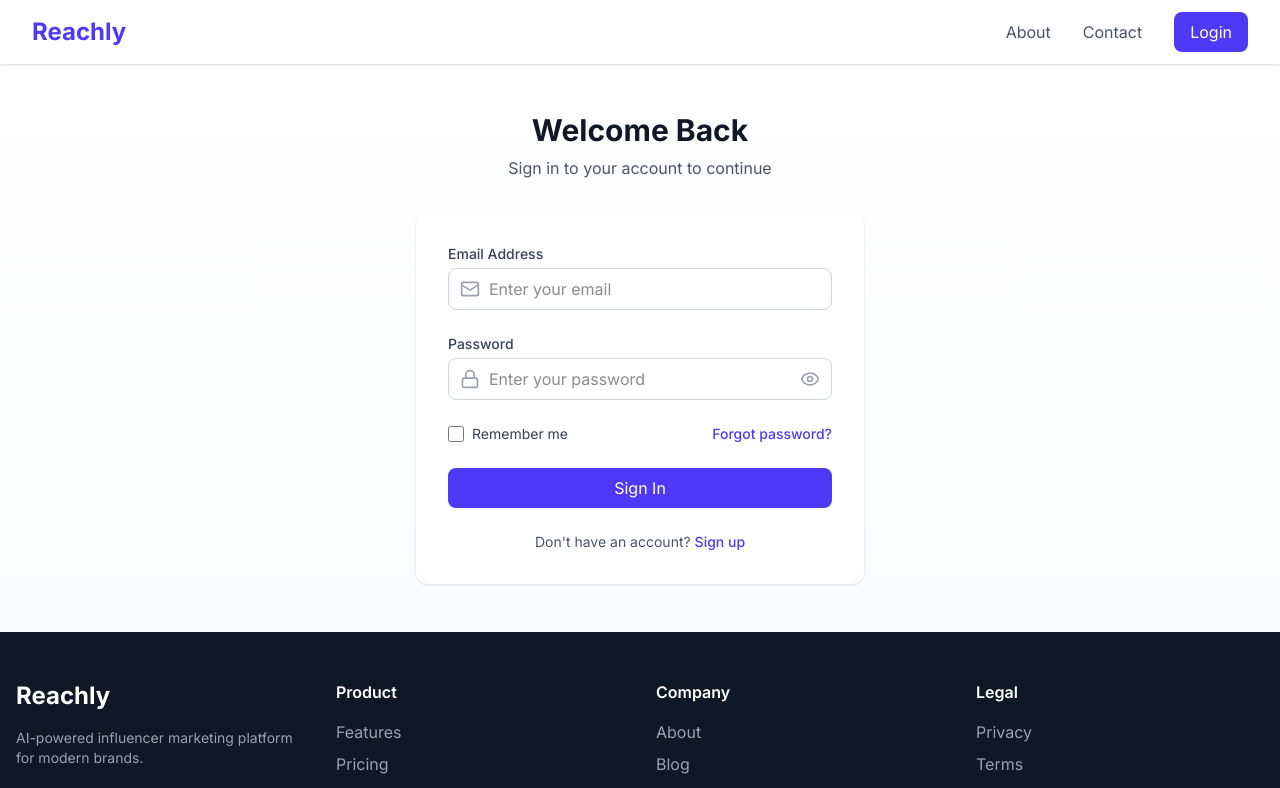
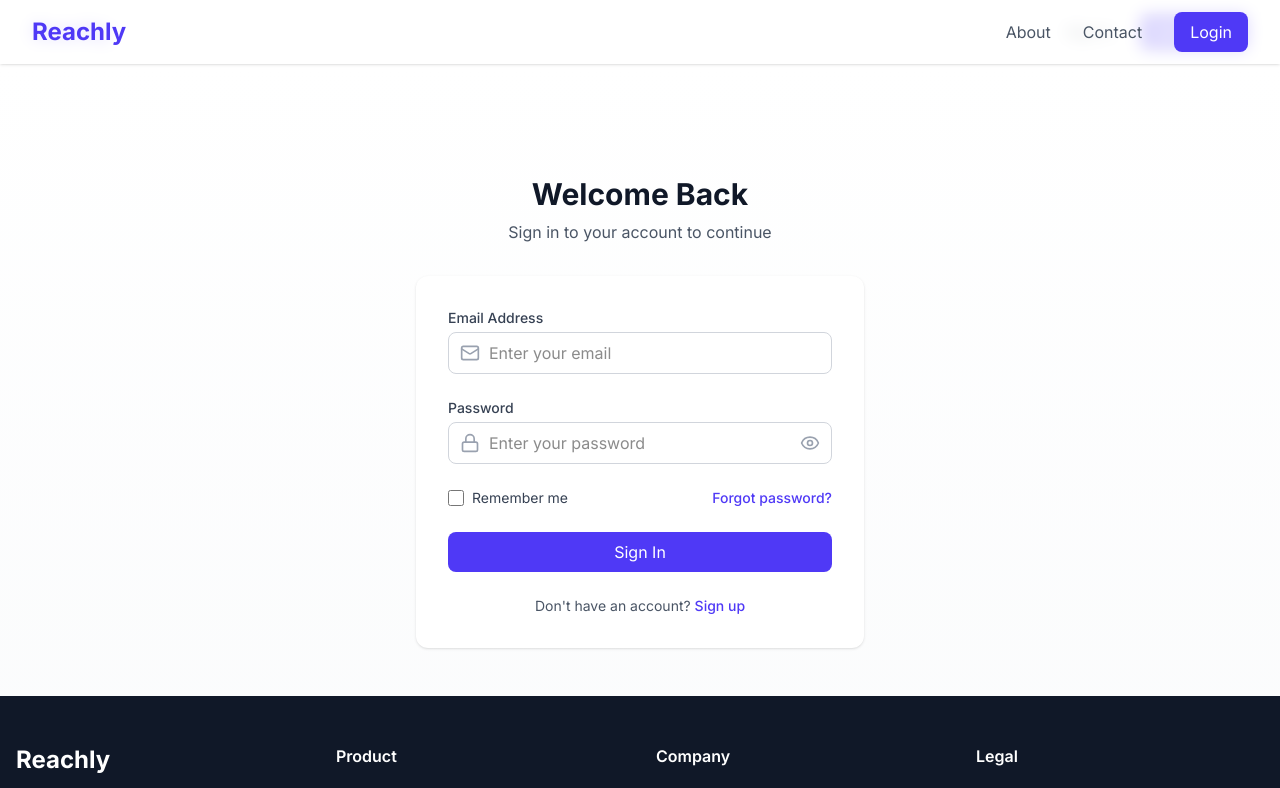
Before and after one commit to Kollab-site/Kollab, a Next.js app in the folder frontend/: page /login in a window 1280 px wide. Shown: the top 788 px of the page. Built offline with nearby package versions, Linux system fonts and the light colour scheme.

Commit message:
refactored and fixes some issue

```diff
--- /dev/null
+++ b/frontend/app/components/layout/ClientLayout.tsx
@@ -0,0 +1,14 @@
+"use client";
+
+import { Navbar } from "./Navbar";
+import { Footer } from "./Footer";
+
+export function ClientLayout({ children }: { children: React.ReactNode }) {
+  return (
+    <div className="min-h-screen flex flex-col">
+      <Navbar />
+      <main className="flex-grow">{children}</main>
+      <Footer />
+    </div>
+  );
+}
--- /dev/null
+++ b/frontend/app/components/layout/Navbar.tsx
@@ -0,0 +1,50 @@
+"use client";
+
+import { useState, useEffect } from "react";
+import Link from "next/link";
+import { motion } from "framer-motion";
+
+export function Navbar() {
+  const [mounted, setMounted] = useState(false);
+
+  useEffect(() => {
+    setMounted(true);
+  }, []);
+
+  if (!mounted) {
+    return null;
+  }
+
+  return (
+    <motion.nav
+      initial={{ y: -100 }}
+      animate={{ y: 0 }}
+      transition={{ duration: 0.5 }}
+      className="bg-white shadow-sm"
+    >
+      <div className="max-w-7xl mx-auto px-4 sm:px-6 lg:px-8">
+        <div className="flex justify-between h-16">
+          <div className="flex">
+            <Link href="/" className="flex-shrink-0 flex items-center">
+              <span className="text-xl font-bold text-indigo-600">Reachly</span>
+            </Link>
+          </div>
+          <div className="flex items-center">
+            <Link
+              href="/login"
+              className="text-gray-600 hover:text-gray-900 px-3 py-2 rounded-md text-sm font-medium"
+            >
+              Sign In
+            </Link>
+            <Link
+              href="/signup"
+              className="ml-4 bg-indigo-600 text-white px-4 py-2 rounded-md text-sm font-medium hover:bg-indigo-700"
+            >
+              Get Started
+            </Link>
+          </div>
+        </div>
+      </div>
+    </motion.nav>
+  );
+}
--- /dev/null
+++ b/frontend/app/document.tsx
@@ -0,0 +1,19 @@
+"use client";
+
+import { Html, Head, Main, NextScript } from "next/document";
+
+export default function Document() {
+  return (
+    <Html lang="en" suppressHydrationWarning>
+      <Head>
+        <meta charSet="utf-8" />
+        <meta name="viewport" content="width=device-width, initial-scale=1" />
+        <link rel="icon" href="/favicon.ico" />
+      </Head>
+      <body suppressHydrationWarning>
+        <Main />
+        <NextScript />
+      </body>
+    </Html>
+  );
+}
--- a/frontend/app/layout.tsx
+++ b/frontend/app/layout.tsx
@@ -1,6 +1,7 @@
 import type { Metadata } from "next";
 import { Inter } from "next/font/google";
 import "./globals.css";
+import { ClientLayout } from "./components/layout/ClientLayout";
 
 const inter = Inter({ subsets: ["latin"] });
 
@@ -16,8 +17,10 @@ export default function RootLayout({
   children: React.ReactNode;
 }) {
   return (
-    <html lang="en">
-      <body className={inter.className}>{children}</body>
+    <html lang="en" suppressHydrationWarning>
+      <body className={inter.className} suppressHydrationWarning>
+        <ClientLayout>{children}</ClientLayout>
+      </body>
     </html>
   );
 }
```
Also changed, not shown: 1 other file (tests, documents, lock files or other folders).
